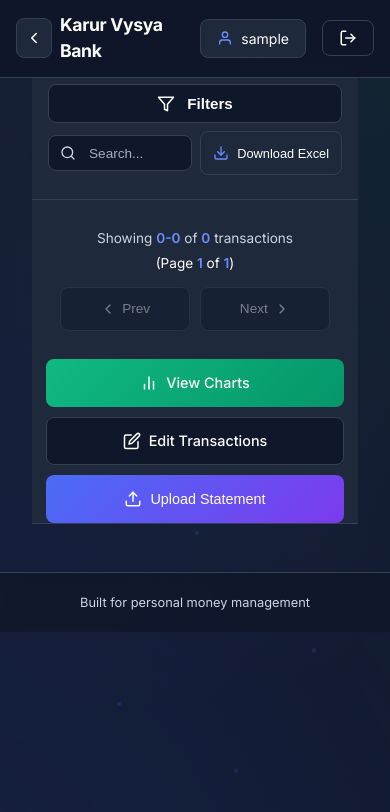
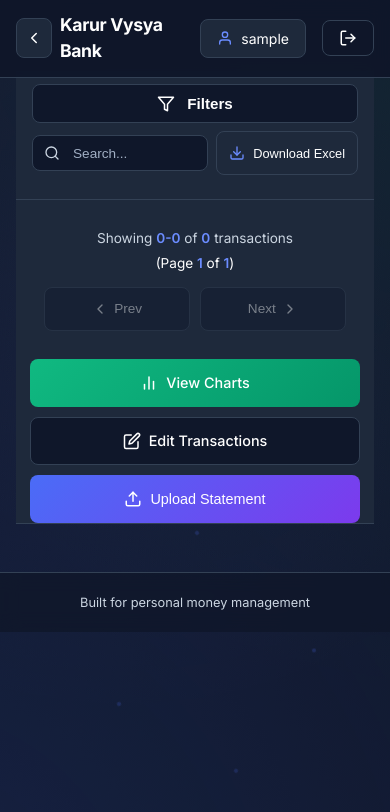
Before and after one commit to Nithish-006/visma_aggregator, a Flask app: page /dashboard/kvb in a window 390 px wide. Shown: the top 812 px of the page. Run offline with Flask 3, Linux system fonts and the light colour scheme; the visitor is signed in with stand-in values (Sample User, id 1); data that the repository does not hold is empty; some libraries are stand-ins or nearby versions.

Commit message:
Changes in the mobile view of the bank modules to utilize the maximum space and date filter correction.

```diff
--- a/static/style.css
+++ b/static/style.css
@@ -2098,9 +2098,11 @@ body {
         display: none;
     }
 
-    /* Main content adjustment for mobile */
+    /* Main content adjustment for mobile - reduced side padding */
     .main-content {
         margin-top: 55px;
+        padding-left: 8px;
+        padding-right: 8px;
     }
 
     /* Filter toolbar mobile */
@@ -2215,9 +2257,9 @@ body {
         border-radius: 0;
         border-left: none;
         border-right: none;
-        margin-left: -1rem;
-        margin-right: -1rem;
-        width: calc(100% + 2rem);
+        margin-left: -8px;
+        margin-right: -8px;
+        width: calc(100% + 16px);
     }
 
     .filter-toolbar {
@@ -2474,6 +2516,18 @@ body {
         font-size: 1rem;
     }
 
+    /* Tighter side padding on small screens */
+    .main-content {
+        padding-left: 4px;
+        padding-right: 4px;
+    }
+
+    .transactions-section {
+        margin-left: -4px;
+        margin-right: -4px;
+        width: calc(100% + 8px);
+    }
+
     .kpi-grid {
         grid-template-columns: 1fr;
     }
```
Also changed, not shown: other parts of static/style.css (+53 -13 lines), static/edit_transactions.css (+44 -36 lines).
